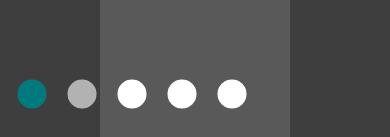
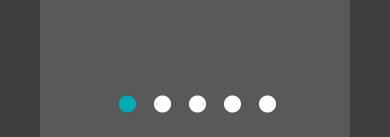
Before and after one commit to mxrked/carmondo, a Next.js app: page / in a window 390 px wide. Shown: the part 1080-1217 px from the top of the page. Built offline with nearby package versions, Linux system fonts and the light colour scheme.

Commit message:
Added styling

```diff
--- a/assets/styles/modules/Nav/Nav.module.css
+++ b/assets/styles/modules/Nav/Nav.module.css
@@ -28,6 +28,7 @@
   width: 100%;
   top: 0;
   left: 0;
+  z-index: 200;
 }
 .desktop_nav .desktop_nav_top {
   background-color: #e3e3e3;
@@ -892,6 +893,7 @@
 @media only screen and (min-device-width: 1024px) and (max-device-width: 1366px) and (-webkit-min-device-pixel-ratio: 2) and (orientation: portrait) {
   .desktop_nav {
     display: block;
+    height: auto;
   }
   .mobile_nav,
   .mobile_nav_menu {
@@ -901,6 +903,7 @@
 @media only screen and (min-device-width: 1024px) and (max-device-width: 1366px) and (-webkit-min-device-pixel-ratio: 2) and (orientation: landscape) {
   .desktop_nav {
     display: block;
+    height: auto;
   }
   .mobile_nav,
   .mobile_nav_menu {
@@ -910,6 +913,7 @@
 @media screen and (min-device-width: 1200px) and (max-device-width: 1600px) and (-webkit-min-device-pixel-ratio: 1) {
   .desktop_nav {
     display: block;
+    height: auto;
   }
   .mobile_nav,
   .mobile_nav_menu {
--- a/assets/styles/modules/Nav/Nav.module.scss
+++ b/assets/styles/modules/Nav/Nav.module.scss
@@ -36,6 +36,7 @@
   width: 100%;
   top: 0;
   left: 0;
+  z-index: 200;
 
   .desktop_nav_top {
     background-color: $Mercury;
@@ -1303,6 +1304,7 @@
 @media only screen and (min-device-width: 1024px) and (max-device-width: 1366px) and (-webkit-min-device-pixel-ratio: 2) and (orientation: portrait) {
   .desktop_nav {
     display: block;
+    height: auto;
   }
   .mobile_nav,
   .mobile_nav_menu {
@@ -1313,6 +1315,7 @@
 @media only screen and (min-device-width: 1024px) and (max-device-width: 1366px) and (-webkit-min-device-pixel-ratio: 2) and (orientation: landscape) {
   .desktop_nav {
     display: block;
+    height: auto;
   }
   .mobile_nav,
   .mobile_nav_menu {
@@ -1324,6 +1327,7 @@
 @media screen and (min-device-width: 1200px) and (max-device-width: 1600px) and (-webkit-min-device-pixel-ratio: 1) {
   .desktop_nav {
     display: block;
+    height: auto;
   }
   .mobile_nav,
   .mobile_nav_menu {
--- a/assets/styles/tools/overrides/overrides.css
+++ b/assets/styles/tools/overrides/overrides.css
@@ -106,6 +106,23 @@
   .fade-right-fix {
     transform: translateX(0) !important;
   }
+  .overrides_IndexTop .slick-slider .slick-dots {
+    right: auto;
+    left: 50%;
+    transform: translateX(-50%);
+    margin-left: auto;
+    margin-right: auto;
+  }
+  .overrides_IndexTop .slick-slider .slick-dots li {
+    margin-left: 10px;
+  }
+  .overrides_IndexTop .slick-slider .slick-dots li button::before {
+    font-size: 24px;
+  }
+  .overrides_IndexTop .slick-slider .slick-next,
+  .overrides_IndexTop .slick-slider .slick-prev {
+    max-width: 40px;
+  }
 }
 @media all and (max-width: 768px) {
   .fade-up-fix {
@@ -119,6 +136,24 @@
   }
   .fade-right-fix {
     transform: translateX(0) !important;
+  }
+  .overrides_IndexTop .slick-slider .slick-dots {
+    right: auto;
+    left: 50%;
+    transform: translateX(-50%);
+    margin-left: auto;
+    margin-right: auto;
+  }
+  .overrides_IndexTop .slick-slider .slick-dots li {
+    margin: 5px;
+    margin-left: 10px;
+  }
+  .overrides_IndexTop .slick-slider .slick-dots li button::before {
+    font-size: 24px;
+  }
+  .overrides_IndexTop .slick-slider .slick-next,
+  .overrides_IndexTop .slick-slider .slick-prev {
+    max-width: 40px;
   }
 }
 @media all and (max-width: 419px) {
@@ -134,6 +169,24 @@
   .fade-right-fix {
     transform: translateX(0) !important;
   }
+  .overrides_IndexTop .slick-slider .slick-dots {
+    right: auto;
+    left: 50%;
+    transform: translateX(-50%);
+    margin-left: auto;
+    margin-right: auto;
+  }
+  .overrides_IndexTop .slick-slider .slick-dots li {
+    margin: 5px;
+    margin-left: 10px;
+  }
+  .overrides_IndexTop .slick-slider .slick-dots li button::before {
+    font-size: 18px;
+  }
+  .overrides_IndexTop .slick-slider .slick-next,
+  .overrides_IndexTop .slick-slider .slick-prev {
+    max-width: 30px;
+  }
 }
 @media only screen and (min-device-width: 411px) and (max-device-width: 823px) and (-webkit-min-device-pixel-ratio: 2) and (orientation: landscape) {
   .fade-up-fix {
@@ -147,6 +200,24 @@
   }
   .fade-right-fix {
     transform: translateX(0) !important;
+  }
+  .overrides_IndexTop .slick-slider .slick-dots {
+    right: auto;
+    left: 50%;
+    transform: translateX(-50%);
+    margin-left: auto;
+    margin-right: auto;
+  }
+  .overrides_IndexTop .slick-slider .slick-dots li {
+    margin: 5px;
+    margin-left: 10px;
+  }
+  .overrides_IndexTop .slick-slider .slick-dots li button::before {
+    font-size: 15px;
+  }
+  .overrides_IndexTop .slick-slider .slick-next,
+  .overrides_IndexTop .slick-slider .slick-prev {
+    max-width: 40px;
   }
 }
 @media only screen and (min-device-width: 768px) and (max-device-width: 1024px) and (orientation: portrait) and (-webkit-min-device-pixel-ratio: 1) {
@@ -162,6 +233,24 @@
   .fade-right-fix {
     transform: translateX(0) !important;
   }
+  .overrides_IndexTop .slick-slider .slick-dots {
+    right: auto;
+    left: 50%;
+    transform: translateX(-50%);
+    margin-left: auto;
+    margin-right: auto;
+  }
+  .overrides_IndexTop .slick-slider .slick-dots li {
+    margin: 5px;
+    margin-left: 10px;
+  }
+  .overrides_IndexTop .slick-slider .slick-dots li button::before {
+    font-size: 20px;
+  }
+  .overrides_IndexTop .slick-slider .slick-next,
+  .overrides_IndexTop .slick-slider .slick-prev {
+    max-width: 40px;
+  }
 }
 @media only screen and (min-device-width: 768px) and (max-device-width: 1024px) and (orientation: landscape) and (-webkit-min-device-pixel-ratio: 1) {
   .fade-up-fix {
@@ -175,6 +264,24 @@
   }
   .fade-right-fix {
     transform: translateX(0) !important;
+  }
+  .overrides_IndexTop .slick-slider .slick-dots {
+    right: auto;
+    left: 50%;
+    transform: translateX(-50%);
+    margin-left: auto;
+    margin-right: auto;
+  }
+  .overrides_IndexTop .slick-slider .slick-dots li {
+    margin: 5px;
+    margin-left: 10px;
+  }
+  .overrides_IndexTop .slick-slider .slick-dots li button::before {
+    font-size: 20px;
+  }
+  .overrides_IndexTop .slick-slider .slick-next,
+  .overrides_IndexTop .slick-slider .slick-prev {
+    max-width: 40px;
   }
 }
 @media only screen and (min-device-width: 1024px) and (max-device-width: 1366px) and (-webkit-min-device-pixel-ratio: 2) and (orientation: portrait) {
@@ -190,6 +297,24 @@
   .fade-right-fix {
     transform: translateX(0) !important;
   }
+  .overrides_IndexTop .slick-slider .slick-dots {
+    right: auto;
+    left: 50%;
+    transform: translateX(-50%);
+    margin-left: auto;
+    margin-right: auto;
+  }
+  .overrides_IndexTop .slick-slider .slick-dots li {
+    margin: 5px;
+    margin-left: 10px;
+  }
+  .overrides_IndexTop .slick-slider .slick-dots li button::before {
+    font-size: 20px;
+  }
+  .overrides_IndexTop .slick-slider .slick-next,
+  .overrides_IndexTop .slick-slider .slick-prev {
+    max-width: 40px;
+  }
 }
 @media only screen and (min-device-width: 1024px) and (max-device-width: 1366px) and (-webkit-min-device-pixel-ratio: 2) and (orientation: landscape) {
   .fade-up-fix {
@@ -204,4 +329,54 @@
   .fade-right-fix {
     transform: translateX(0) !important;
   }
+  .overrides_IndexTop .slick-slider .slick-dots {
+    right: auto;
+    left: 50%;
+    transform: translateX(-50%);
+    margin-left: auto;
+    margin-right: auto;
+  }
+  .overrides_IndexTop .slick-slider .slick-dots li {
+    margin: 5px;
+    margin-left: 10px;
+  }
+  .overrides_IndexTop .slick-slider .slick-dots li button::before {
+    font-size: 20px;
+  }
+  .overrides_IndexTop .slick-slider .slick-next,
+  .overrides_IndexTop .slick-slider .slick-prev {
+    max-width: 40px;
+  }
+}
+@media screen and (min-device-width: 1200px) and (max-device-width: 1600px) and (-webkit-min-device-pixel-ratio: 1) {
+  .fade-up-fix {
+    transform: translateY(0) !important;
+  }
+  .fade-down-fix {
+    transform: translateY(0) !important;
+  }
+  .fade-left-fix {
+    transform: translateX(0) !important;
+  }
+  .fade-right-fix {
+    transform: translateX(0) !important;
+  }
+  .overrides_IndexTop .slick-slider .slick-dots {
+    right: auto;
+    left: 50%;
+    transform: translateX(-50%);
+    margin-left: auto;
+    margin-right: auto;
+  }
+  .overrides_IndexTop .slick-slider .slick-dots li {
+    margin: 10px;
+    margin-left: 7px;
+  }
+  .overrides_IndexTop .slick-slider .slick-dots li button::before {
+    font-size: 25px;
+  }
+  .overrides_IndexTop .slick-slider .slick-next,
+  .overrides_IndexTop .slick-slider .slick-prev {
+    max-width: 40px;
+  }
 }/*# sourceMappingURL=overrides.css.map */
--- a/assets/styles/tools/overrides/overrides.scss
+++ b/assets/styles/tools/overrides/overrides.scss
@@ -150,6 +150,33 @@
   .fade-right-fix {
     transform: translateX(0) !important;
   }
+
+  .overrides_IndexTop {
+    .slick-slider {
+      .slick-dots {
+        right: auto;
+        left: 50%;
+        transform: translateX(-50%);
+        margin-left: auto;
+        margin-right: auto;
+
+        li {
+          margin-left: 10px;
+
+          button {
+            &::before {
+              font-size: 24px;
+            }
+          }
+        }
+      }
+
+      .slick-next,
+      .slick-prev {
+        max-width: 40px;
+      }
+    }
+  }
 }
 
 @media (min-width: 992px) {
@@ -169,6 +196,34 @@
   .fade-right-fix {
     transform: translateX(0) !important;
   }
+
+  .overrides_IndexTop {
+    .slick-slider {
+      .slick-dots {
+        right: auto;
+        left: 50%;
+        transform: translateX(-50%);
+        margin-left: auto;
+        margin-right: auto;
+
+        li {
+          margin: 5px;
+          margin-left: 10px;
+
+          button {
+            &::before {
+              font-size: 24px;
+            }
+          }
+        }
+      }
+
+      .slick-next,
+      .slick-prev {
+        max-width: 40px;
+      }
+    }
+  }
 }
 
 // Smaller Devices (Phones)
@@ -184,6 +239,34 @@
   }
   .fade-right-fix {
     transform: translateX(0) !important;
+  }
+
+  .overrides_IndexTop {
+    .slick-slider {
+      .slick-dots {
+        right: auto;
+        left: 50%;
+        transform: translateX(-50%);
+        margin-left: auto;
+        margin-right: auto;
+
+        li {
+          margin: 5px;
+          margin-left: 10px;
+
+          button {
+            &::before {
+              font-size: 18px;
+            }
+          }
+        }
+      }
+
+      .slick-next,
+      .slick-prev {
+        max-width: 30px;
+      }
+    }
   }
 }
 
@@ -201,6 +284,34 @@
   .fade-right-fix {
     transform: translateX(0) !important;
   }
+
+  .overrides_IndexTop {
+    .slick-slider {
+      .slick-dots {
+        right: auto;
+        left: 50%;
+        transform: translateX(-50%);
+        margin-left: auto;
+        margin-right: auto;
+
+        li {
+          margin: 5px;
+          margin-left: 10px;
+
+          button {
+            &::before {
+              font-size: 15px;
+            }
+          }
+        }
+      }
+
+      .slick-next,
+      .slick-prev {
+        max-width: 40px;
+      }
+    }
+  }
 }
 
 // Ipad
@@ -217,6 +328,34 @@
   .fade-right-fix {
     transform: translateX(0) !important;
   }
+
+  .overrides_IndexTop {
+    .slick-slider {
+      .slick-dots {
+        right: auto;
+        left: 50%;
+        transform: translateX(-50%);
+        margin-left: auto;
+        margin-right: auto;
+
+        li {
+          margin: 5px;
+          margin-left: 10px;
+
+          button {
+            &::before {
+              font-size: 20px;
+            }
+          }
+        }
+      }
+
+      .slick-next,
+      .slick-prev {
+        max-width: 40px;
+      }
+    }
+  }
 }
 
 @media only screen and (min-device-width: 768px) and (max-device-width: 1024px) and (orientation: landscape) and (-webkit-min-device-pixel-ratio: 1) {
@@ -231,6 +370,34 @@
   }
   .fade-right-fix {
     transform: translateX(0) !important;
+  }
+
+  .overrides_IndexTop {
+    .slick-slider {
+      .slick-dots {
+        right: auto;
+        left: 50%;
+        transform: translateX(-50%);
+        margin-left: auto;
+        margin-right: auto;
+
+        li {
+          margin: 5px;
+          margin-left: 10px;
+
+          button {
+            &::before {
+              font-size: 20px;
+            }
+          }
+        }
+      }
+
+      .slick-next,
+      .slick-prev {
+        max-width: 40px;
+      }
+    }
   }
 }
 
@@ -248,6 +415,34 @@
   .fade-right-fix {
     transform: translateX(0) !important;
   }
+
+  .overrides_IndexTop {
+    .slick-slider {
+      .slick-dots {
+        right: auto;
+        left: 50%;
+        transform: translateX(-50%);
+        margin-left: auto;
+        margin-right: auto;
+
+        li {
+          margin: 5px;
+          margin-left: 10px;
+
+          button {
+            &::before {
+              font-size: 20px;
+            }
+          }
+        }
+      }
+
+      .slick-next,
+      .slick-prev {
+        max-width: 40px;
+      }
+    }
+  }
 }
 
 @media only screen and (min-device-width: 1024px) and (max-device-width: 1366px) and (-webkit-min-device-pixel-ratio: 2) and (orientation: landscape) {
@@ -263,8 +458,76 @@
   .fade-right-fix {
     transform: translateX(0) !important;
   }
+
+  .overrides_IndexTop {
+    .slick-slider {
+      .slick-dots {
+        right: auto;
+        left: 50%;
+        transform: translateX(-50%);
+        margin-left: auto;
+        margin-right: auto;
+
+        li {
+          margin: 5px;
+          margin-left: 10px;
+
+          button {
+            &::before {
+              font-size: 20px;
+            }
+          }
+        }
+      }
+
+      .slick-next,
+      .slick-prev {
+        max-width: 40px;
+      }
+    }
+  }
 }
 
 // Laptops
 @media screen and (min-device-width: 1200px) and (max-device-width: 1600px) and (-webkit-min-device-pixel-ratio: 1) {
+  .fade-up-fix {
+    transform: translateY(0) !important;
+  }
+  .fade-down-fix {
+    transform: translateY(0) !important;
+  }
+  .fade-left-fix {
+    transform: translateX(0) !important;
+  }
+  .fade-right-fix {
+    transform: translateX(0) !important;
+  }
+
+  .overrides_IndexTop {
+    .slick-slider {
+      .slick-dots {
+        right: auto;
+        left: 50%;
+        transform: translateX(-50%);
+        margin-left: auto;
+        margin-right: auto;
+
+        li {
+          margin: 10px;
+          margin-left: 7px;
+
+          button {
+            &::before {
+              font-size: 25px;
+            }
+          }
+        }
+      }
+
+      .slick-next,
+      .slick-prev {
+        max-width: 40px;
+      }
+    }
+  }
 }
```
Also changed, not shown: 2 other files (tests, documents, lock files or other folders).
